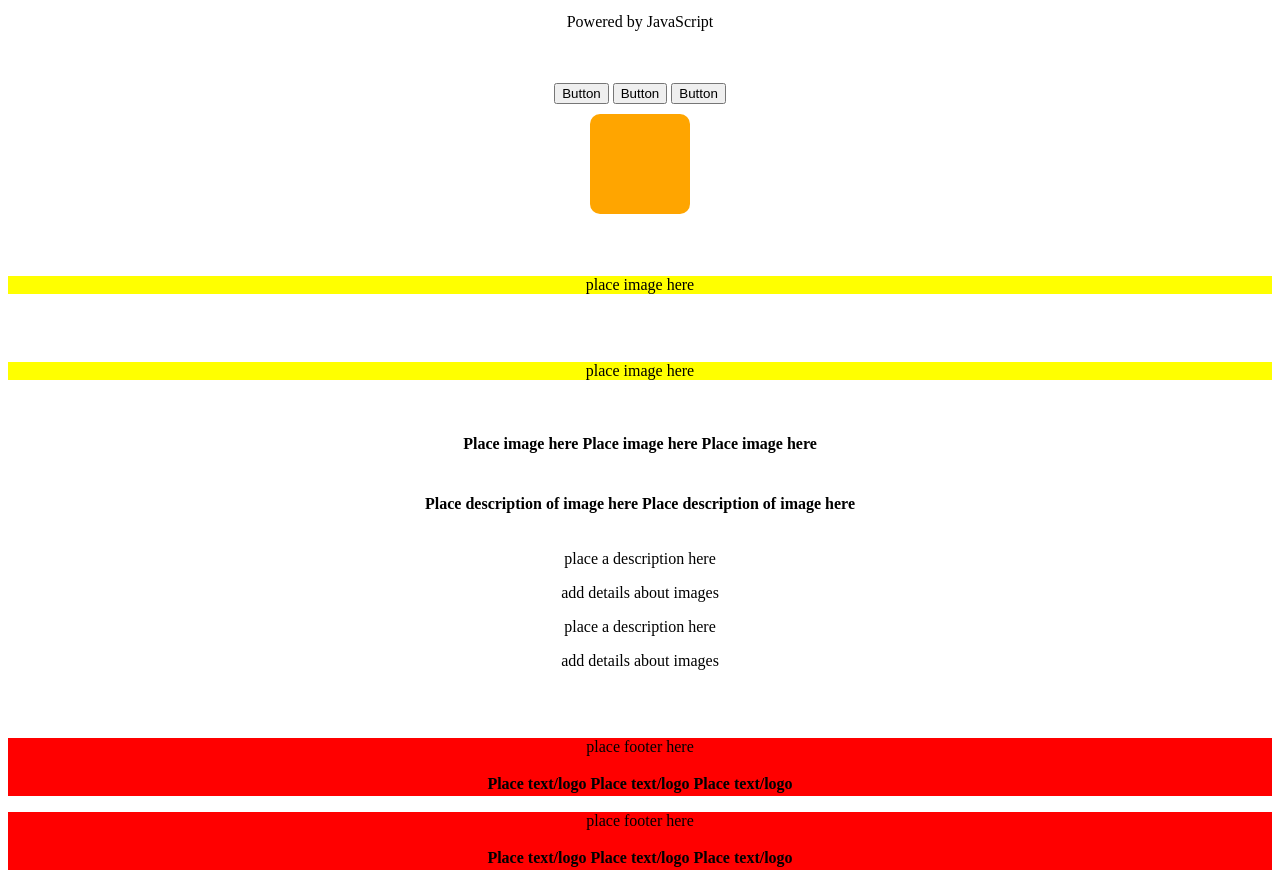
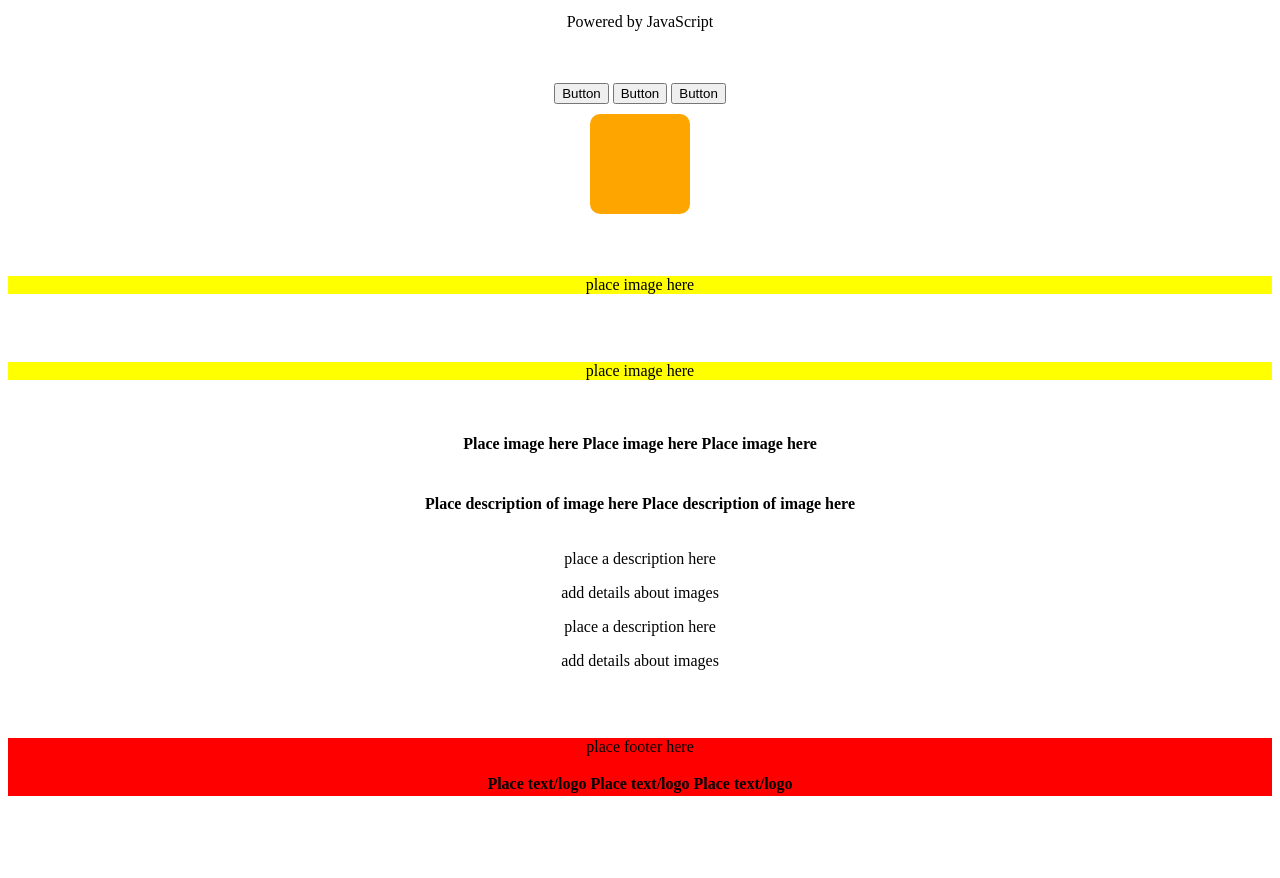
Before and after one commit to isaipd20/GameCentral, a plain HTML site: page index.html in a window 1280 px wide. Shown: the part 169-1047 px from the top of the page. After the commit the page ends 973 px from the top, so only its background shows below. Drawn offline with Linux system fonts and the light colour scheme.

Commit message:
Extra div deleted

```diff
--- a/index.html
+++ b/index.html
@@ -84,14 +84,6 @@
             <th>Place text/logo</th>
         </table>
     </div>
-    <div class="foot" align="center">
-        <p>place footer here</p>
-        <table>
-            <th>Place text/logo</th>
-            <th>Place text/logo</th>
-            <th>Place text/logo</th>
-        </table>
-    </div>
 </footer>
 
 </html>
```
